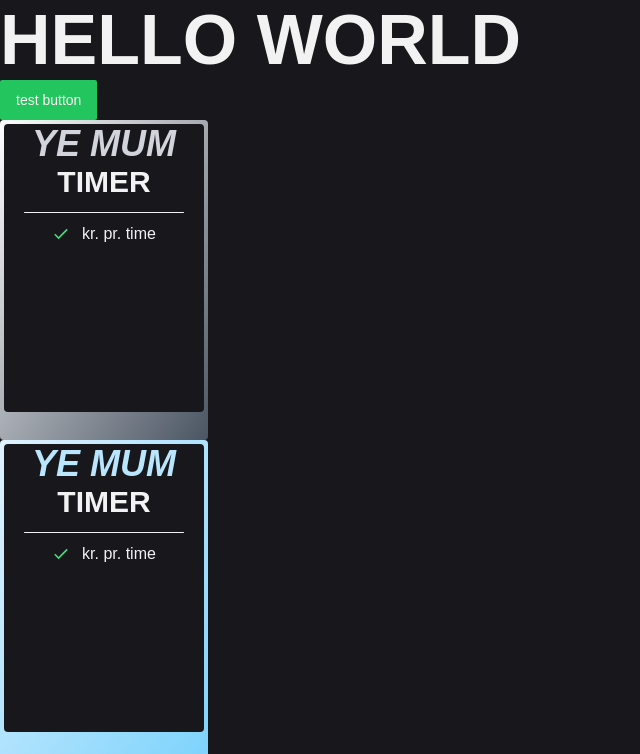
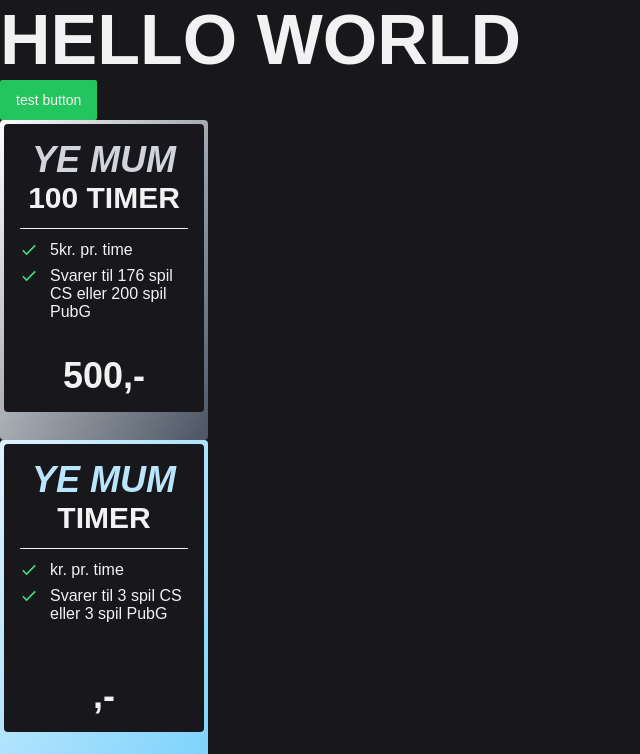
Before and after one commit to TobiasRoland123/next_level, a Next.js app: page / in a window 1280 px wide. Shown: the top 754 px of the page, without its empty margins (0-640 px from the left). Built offline with nearby package versions, Linux system fonts and the light colour scheme.

Commit message:
regne logik på kort virker

```diff
--- a/src/components/Cards/Card.tsx
+++ b/src/components/Cards/Card.tsx
@@ -30,10 +30,11 @@
   header?: string;
   timeAntal?: number;
   timePris?: number;
+  totalPris?: number;
 }
 
 const Card = React.forwardRef<HTMLDivElement, CardProps>(
-  ({ variant, header, timeAntal, timePris, size, className, ...props }, ref) => {
+  ({ variant, header, timeAntal, timePris, totalPris, size, className, ...props }, ref) => {
     const cardClassName = cn(cardVariants({ variant, size, className }));
     const cardNamesStuff = cardVariants();
 
@@ -45,16 +46,33 @@
         className={cardClassName}
         {...props}
       >
-        <div className="bg-primaryCol w-full h-72 rounded">
+        <div className="bg-primaryCol flex flex-col p-4 w-full h-72 rounded">
           <h2 className={clsx(variant, 'text-center text-4xl')}>{header}</h2>
           <h3 className=" text-secondaryCol text-center text-3xl">{timeAntal} timer</h3>
-          <div className="h-[1px] mx-5 my-3 bg-secondaryCol rounded"></div>
-          <div className="flex flex-row gap-3 justify-center">
-            <IoMdCheckmark
-              className="text-green-400"
-              size="18"
-            />
-            <p className=" text-center text-secondaryCol">{timePris}kr. pr. time</p>
+          <div className="h-[1px] my-3 bg-secondaryCol rounded"></div>
+          <div className="flex flex-col justify-between h-3/4">
+            <div className="flex flex-col gap-2">
+              <div className="flex flex-row gap-3">
+                <IoMdCheckmark
+                  className="text-green-400 shrink-0"
+                  size="18"
+                />
+                <p className=" text-center text-secondaryCol">
+                  {timeAntal && totalPris && Math.round(totalPris / timeAntal)}kr. pr. time
+                </p>
+              </div>
+              <div className="flex flex-row gap-3">
+                <IoMdCheckmark
+                  className="text-green-400 shrink-0"
+                  size="18"
+                />
+                <p className="max-w-[15ch] text-secondaryCol">
+                  Svarer til {timeAntal ? Math.round((timeAntal * 60) / 34) : 3} spil CS eller{' '}
+                  {timeAntal ? Math.round((timeAntal * 60) / 30) : 3} spil PubG
+                </p>
+              </div>
+            </div>
+            <h3 className="text-secondaryCol text-center text-4xl">{totalPris},-</h3>
           </div>
         </div>
       </div>
--- a/src/pages/index.tsx
+++ b/src/pages/index.tsx
@@ -11,6 +11,9 @@
       <Card
         variant={'level1'}
         header="ye mum"
+        timeAntal={100}
+        timePris={20}
+        totalPris={500}
       ></Card>
       <Card
         variant={'level2'}
```
Also changed, not shown: 1 other file (tests, documents, lock files or other folders).
